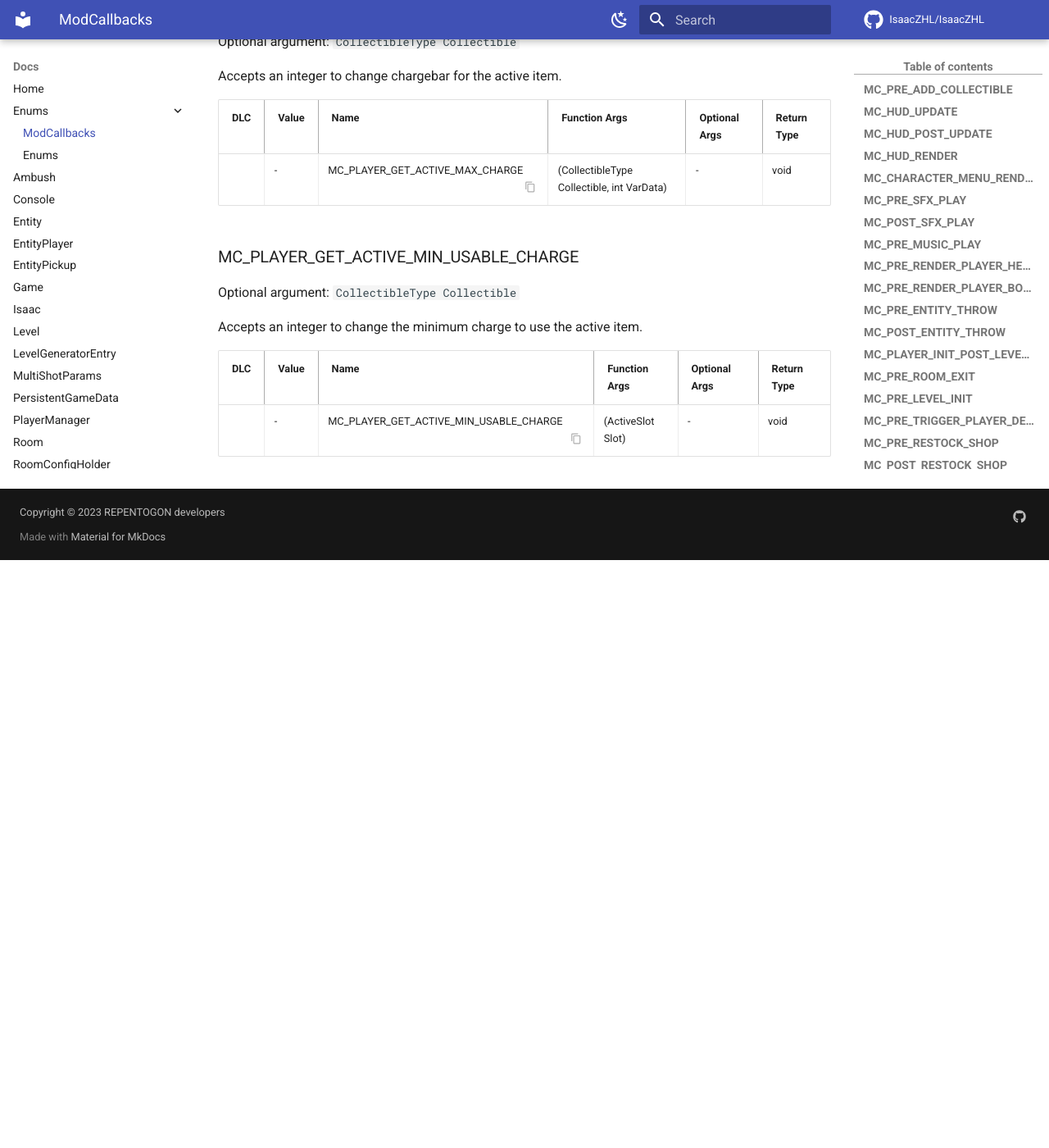
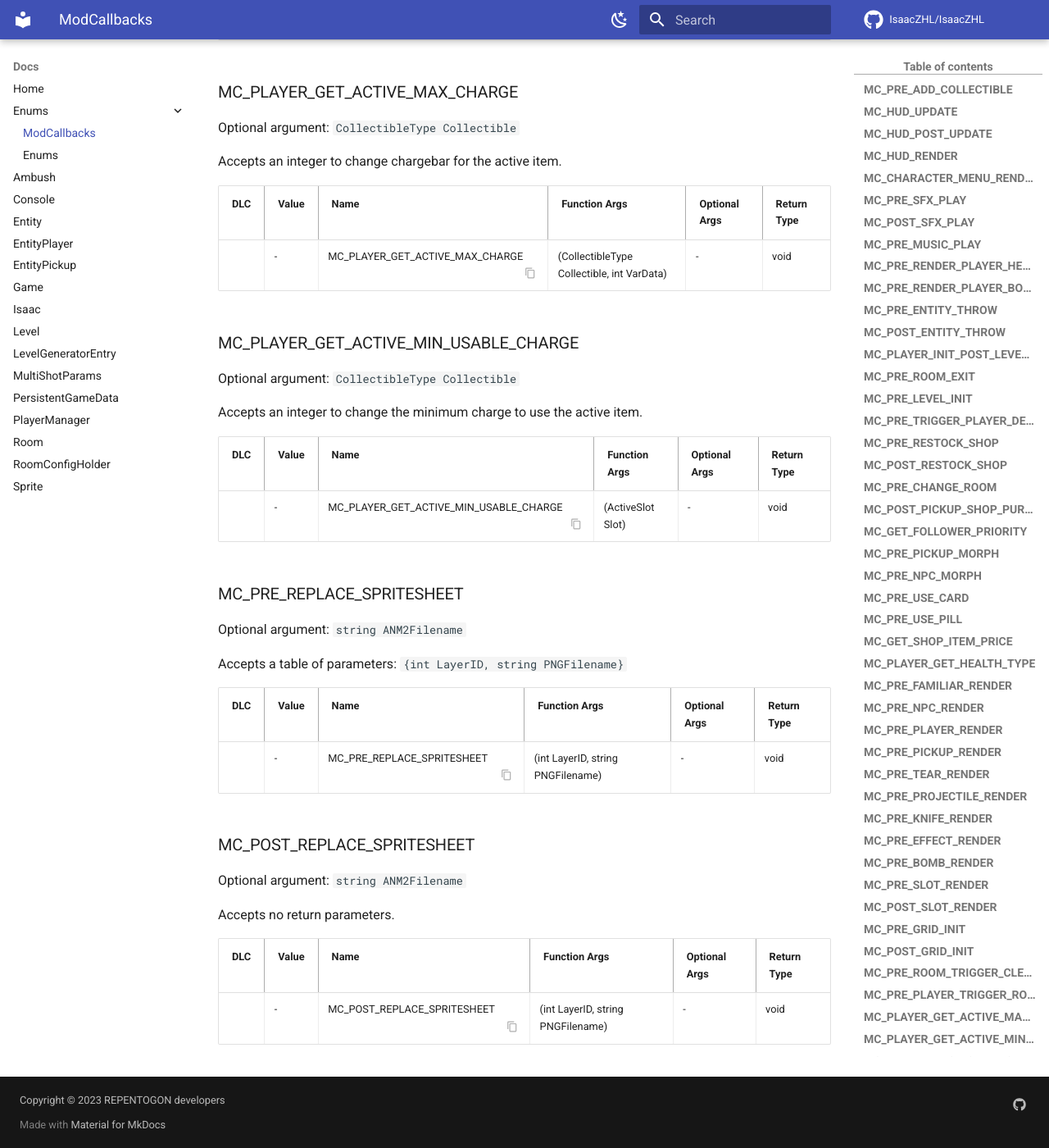
Before and after one commit to TeamREPENTOGON/REPENTOGON, an MkDocs documentation site: the page built from documentation/docs/enums/ModCallbacks.md, in a window 1280 px wide and 1400 px high, scrolled down 15508 px. Shown: the whole window at 82% size. Built offline with MkDocs 1.6.1 and Material for MkDocs 9.7.7, drawn with Linux system fonts in a browser that asks for light colours; comment, search, counter and statistics services are not loaded; the version menu is left out; before the commit the page ends 16191 px from its top, so only the background shows below that; some of the changed text lies outside the part shown.

Commit message:
document PRE/POST_REPLACE_SPRITESHEET

```diff
--- a/documentation/docs/enums/ModCallbacks.md
+++ b/documentation/docs/enums/ModCallbacks.md
@@ -402,3 +402,21 @@
 |DLC|Value|Name|Function Args|Optional Args|Return Type|
 |:--|:--|:--|:--|:--|:--|
 ||- |MC_PLAYER_GET_ACTIVE_MIN_USABLE_CHARGE {: .copyable } | (ActiveSlot Slot)| - | void |
+
+### MC_PRE_REPLACE_SPRITESHEET
+Optional argument: `string ANM2Filename`
+
+Accepts a table of parameters: `{int LayerID, string PNGFilename}`
+
+|DLC|Value|Name|Function Args|Optional Args|Return Type|
+|:--|:--|:--|:--|:--|:--|
+||- |MC_PRE_REPLACE_SPRITESHEET {: .copyable } | (int LayerID, string PNGFilename)| - | void |
+
+### MC_POST_REPLACE_SPRITESHEET
+Optional argument: `string ANM2Filename`
+
+Accepts no return parameters.
+
+|DLC|Value|Name|Function Args|Optional Args|Return Type|
+|:--|:--|:--|:--|:--|:--|
+||- |MC_POST_REPLACE_SPRITESHEET {: .copyable } | (int LayerID, string PNGFilename)| - | void |
```
